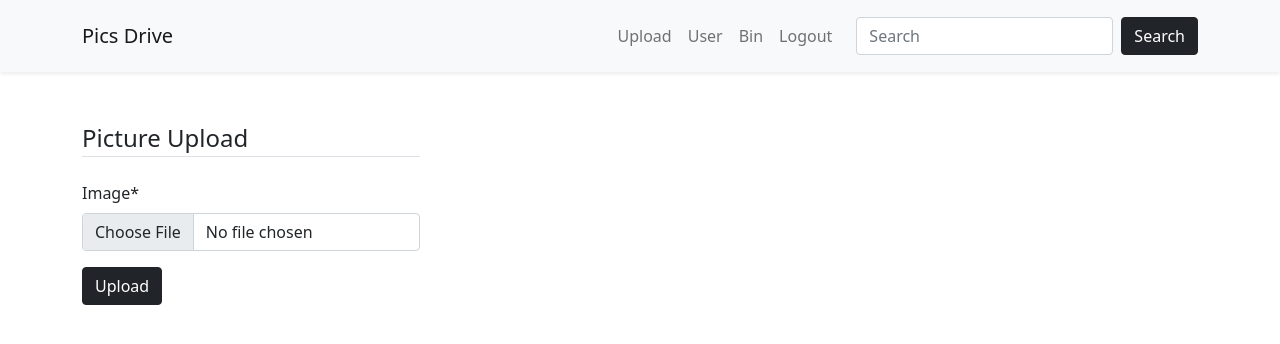
After one commit to moadams847/pics_drive, a Django app: page /folder/picture/1/new/picture/ in a window 1280 px wide. The commit adds this page. Shown: the top 344 px of the page. Run offline with Django 3.2, Linux system fonts and the light colour scheme; the visitor is signed in with stand-in values (Sample User, id 1); some libraries are stand-ins or nearby versions.

Commit message:
create picture views

```diff
--- a/pic_drive/pics/models.py
+++ b/pic_drive/pics/models.py
@@ -8,7 +8,6 @@ class Category(models.Model):
 
     def __str__(self):
         return self.name
-
 class Picture(models.Model):
     image = models.ImageField(default='default.jpg', upload_to='pictures')
     date_posted = models.DateTimeField(auto_now_add=True)
@@ -16,4 +15,4 @@ class Picture(models.Model):
     category = models.ForeignKey(Category, on_delete=models.CASCADE, default='General')
 
     def __str__(self):
-        return self.image.url
+        return self.image.name
--- a/pic_drive/pics/templates/pics/home.html
+++ b/pic_drive/pics/templates/pics/home.html
@@ -20,7 +20,7 @@
       </div>
       <!--  -->
       <div class="col-md-4">
-        <div class="mt-4 p-5">
+        <div class="mt-4 px-5">
           <a
             class="text-decoration-none text-dark"
             href="{% url 'new-folder' %}"
@@ -30,7 +30,7 @@
             </span>
           </a>
         </div>
-        <div class="mt-5 text-center">
+        <div class="mt-2 text-center">
           <a class="text-decoration-none text-dark" href="#">
             <span class="me-5"><i class="bi bi-trash fa-6x"></i></span>
             <span class="d-block me-5">Recyle Bin</span>
--- /dev/null
+++ b/pic_drive/pics/templates/pics/new_picture.html
@@ -0,0 +1,32 @@
+{% extends "pics/base.html" %} {% load crispy_forms_tags %} {% block content %}
+
+<section class="mt-5">
+  <div class="container-lg">
+    <div class="row">
+      <div class="col-md-8">
+        <!-- <a class="text-decoration-none text-dark" href="{% url 'pics-home' %}">
+          <i class="bi bi-arrow-left h1"></i
+        ></a> -->
+
+        <div class="d-flex flex-row flex-wrap">
+          <div class="content-section">
+            <form method="POST" enctype="multipart/form-data">
+              {% csrf_token %}
+              <fieldset class="form-group">
+                <legend class="border-bottom mb-4">Picture Upload</legend>
+                {{ form|crispy }}
+              </fieldset>
+              <div class="form-group">
+                <button class="btn btn-dark" type="submit">Upload</button>
+              </div>
+            </form>
+          </div>
+        </div>
+      </div>
+      <!--  -->
+      <div class="col-md-4"></div>
+    </div>
+  </div>
+</section>
+
+{% endblock content %}
--- a/pic_drive/pics/templates/pics/confirm_delete.html
+++ b/pic_drive/pics/templates/pics/picture_confirm_delete.html
@@ -14,8 +14,8 @@
               <fieldset class="form-group">
                 <legend class="border-bottom mb-4">Delete Folder</legend>
                 <h2>
-                  Are you sure you want to delete the post
-                  <span class="bg-info">{{ category.name }}</span>
+                  Are you sure you want to delete the Folder
+                  <span class="bg-info">{{ picture.image.name }}</span>
                 </h2>
               </fieldset>
               <div class="form-group">
--- a/pic_drive/pics/urls.py
+++ b/pic_drive/pics/urls.py
@@ -6,17 +6,27 @@ from .views import (
                     PictureDetailView,
                     CategoryFolderCreateView,
                     CategoryFolderUpdateView,
-                    CategoryFolderDeleteView
+                    CategoryFolderDeleteView,
+                    PictureCreateView,
+                    PictureUpdateView,
+                    CategoryPictureDeleteView
                     )
 
 urlpatterns = [
 
    path('', CategoryListView.as_view(), name='pics-home'),
-   path('picture_category/<str:name>/', PictureListView.as_view(), name='category-pics'),
-   path('picture_category/<int:pk>/detail/', PictureDetailView.as_view(), name='detail-pics'),
-   path('new/folder/', CategoryFolderCreateView.as_view(), name='new-folder'),
-   path('new/folder/<str:name>/update/', CategoryFolderUpdateView.as_view(), name='update-folder'),
-   path('new/folder/<str:name>/delete/', CategoryFolderDeleteView.as_view(), name='delete-folder'),
+   path('folder/picture/<str:name>/', PictureListView.as_view(), name='category-pics'),
+   path('folder/picture/<int:pk>/detail/', PictureDetailView.as_view(), name='detail-pics'),
+   path('folder/new', CategoryFolderCreateView.as_view(), name='new-folder'),
+   path('folder/<str:name>/update/', CategoryFolderUpdateView.as_view(), name='update-folder'),
+   path('folder/<str:name>/delete/', CategoryFolderDeleteView.as_view(), name='delete-folder'),
+   path('folder/picture/<str:name>/new/picture/', PictureCreateView.as_view(), name='new-picture'),
+   path('folder/picture/<int:pk>/update/', PictureUpdateView.as_view(), name='update-picture'),
+   path('folder/picture/<int:pk>/delete/', CategoryPictureDeleteView.as_view(), name='delete-picture'),
+
+
+
+
 
 
 
--- a/pic_drive/pics/views.py
+++ b/pic_drive/pics/views.py
@@ -41,6 +41,10 @@ class PictureDetailView(DetailView):
     context_object_name = 'picture'
     template_name = 'pics/picture_detail.html'
 
+    def get_context_data(self, **kwargs):
+        context = super(PictureDetailView, self).get_context_data(**kwargs)
+        context['tag'] = self.kwargs.get('name')
+        return context
 class CategoryFolderCreateView(LoginRequiredMixin, CreateView):
     model = Category
     template_name = 'pics/new_folder.html'
@@ -73,15 +77,61 @@ class CategoryFolderUpdateView(LoginRequiredMixin, UserPassesTestMixin, UpdateVi
 
 class CategoryFolderDeleteView(LoginRequiredMixin, UserPassesTestMixin, DeleteView):
     model = Category
-    template_name = 'pics/confirm_delete.html'
+    template_name = 'pics/category_confirm_delete.html'
     success_url = '/'
-
-    # https://stackoverflow.com/a/62978825
-    def get_object(self, queryset=None):
-        return Category.objects.get(name=self.kwargs['name']) # instead of self.request.GET or self.request.POST
 
     def test_func(self):
         category = self.get_object()
         if self.request.user == category.author:
             return True
         return False
+
+    # https://stackoverflow.com/a/62978825
+    def get_object(self, queryset=None):
+        return Category.objects.get(name=self.kwargs['name']) # instead of self.request.GET or self.request.POST
+
+
+class PictureCreateView(LoginRequiredMixin,CreateView):
+    model = Picture
+    template_name = 'pics/new_picture.html'
+    fields = ['image']
+    success_url = '/'
+
+    def form_valid(self, form):
+        form.instance.owner = self.request.user
+        name = self.kwargs.get('name')
+        form.instance.category = Category.objects.get(name=name)
+        return super().form_valid(form)
+
+    # https://stackoverflow.com/a/62978825
+    def get_object(self, queryset=None):
+        return Category.objects.get(name=self.kwargs['name']) # instead of self.request.GET or self.request.POST
+
+class PictureUpdateView(LoginRequiredMixin, UserPassesTestMixin, UpdateView):
+   model = Picture
+   template_name = 'pics/new_picture.html'
+   fields = ['image']
+   success_url = '/'
+
+   def form_valid(self, form):
+       form.instance.owner = self.request.user
+       name = self.kwargs.get('name')
+       form.instance.category = Category.objects.get(name=name)
+       return super().form_valid(form)
+
+   def test_func(self):
+        category = self.get_object()
+        if self.request.user == category.owner:
+            return True
+        return False
+
+class CategoryPictureDeleteView(LoginRequiredMixin, UserPassesTestMixin, DeleteView):
+    model = Picture
+    template_name = 'pics/picture_confirm_delete.html'
+    success_url = '/'
+
+    def test_func(self):
+        category = self.get_object()
+        if self.request.user == category.owner:
+            return True
+        return False
```
Also changed, not shown: pic_drive/pics/templates/pics/category_confirm_delete.html (added, +37 -0 lines), pic_drive/pics/templates/pics/picture_detail.html (+41 -17 lines), pic_drive/pics/templates/pics/picture_list.html (+12 -7 lines).
